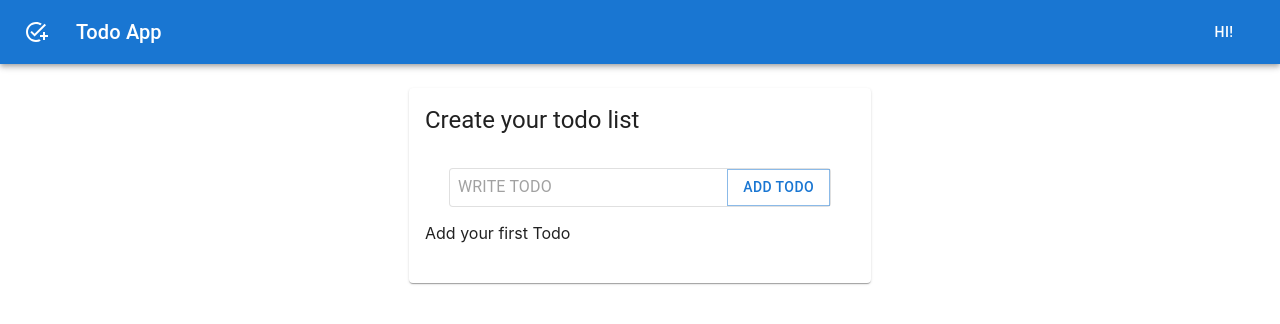
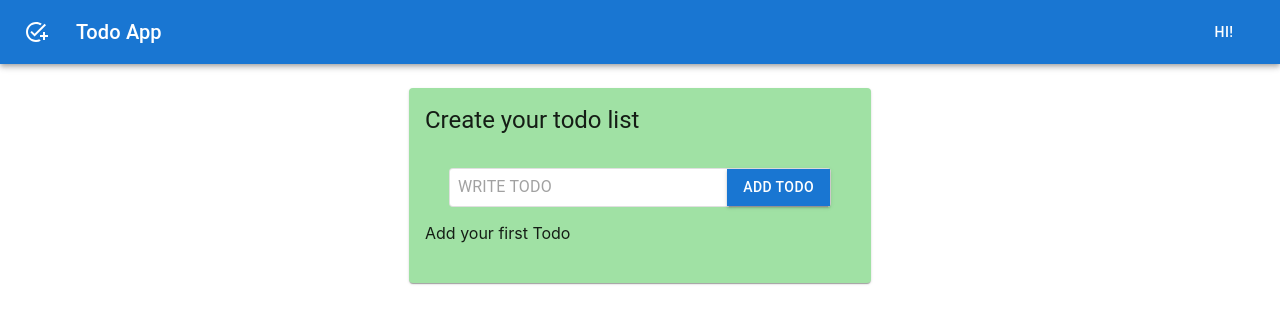
Before and after one commit to bappa-coco/todo-app, a React (Create React App) app: page / in a window 1280 px wide. Shown: the top 324 px of the page. Built offline with nearby package versions, Linux system fonts and the light colour scheme.

Commit message:
#1 : change background color

```diff
--- a/src/App.tsx
+++ b/src/App.tsx
@@ -14,7 +14,7 @@ function App() {
         alignItems="center"
         py={3}
       >
-        <Card sx={{ minWidth: 445 }}>
+        <Card sx={{ minWidth: 445, backgroundColor: "#A0E1A4" }}>
           <CardHeader
             title="Create your todo list"
           />
--- a/src/Components/Form.tsx
+++ b/src/Components/Form.tsx
@@ -3,7 +3,6 @@ import {
   Container,
   InputBase,
   Paper,
-  ButtonGroup,
 } from "@mui/material";
 import React from "react";
 interface Props {
@@ -36,14 +35,9 @@ const TodoForm = ({ handleSubmit, setInputValue, inputValue }: Props) => {
           onKeyDown={handleKeyDown}
           inputProps={{ "aria-label": "search patient" }}
         />
-        <ButtonGroup
-          variant="outlined"
-          aria-label="outlined primary button group"
-        >
-          <Button sx={{ borderRadius: 0 }} onClick={handleSubmit}>
+          <Button sx={{ borderRadius: 0 }} onClick={handleSubmit} variant="contained">
             ADD TODO
           </Button>
-        </ButtonGroup>
       </Paper>
     </Container>
   );
--- a/src/Components/TodoList.tsx
+++ b/src/Components/TodoList.tsx
@@ -43,7 +43,7 @@ const TodoList = ({
         direction="column"
         justifyContent="flex-start"
         alignItems="stretch"
-        spacing={2}
+        spacing={1}
       >
         <Box sx={{ flexGrow: 1, overflow: "hidden", px: 3 }}>
           <Item
```
